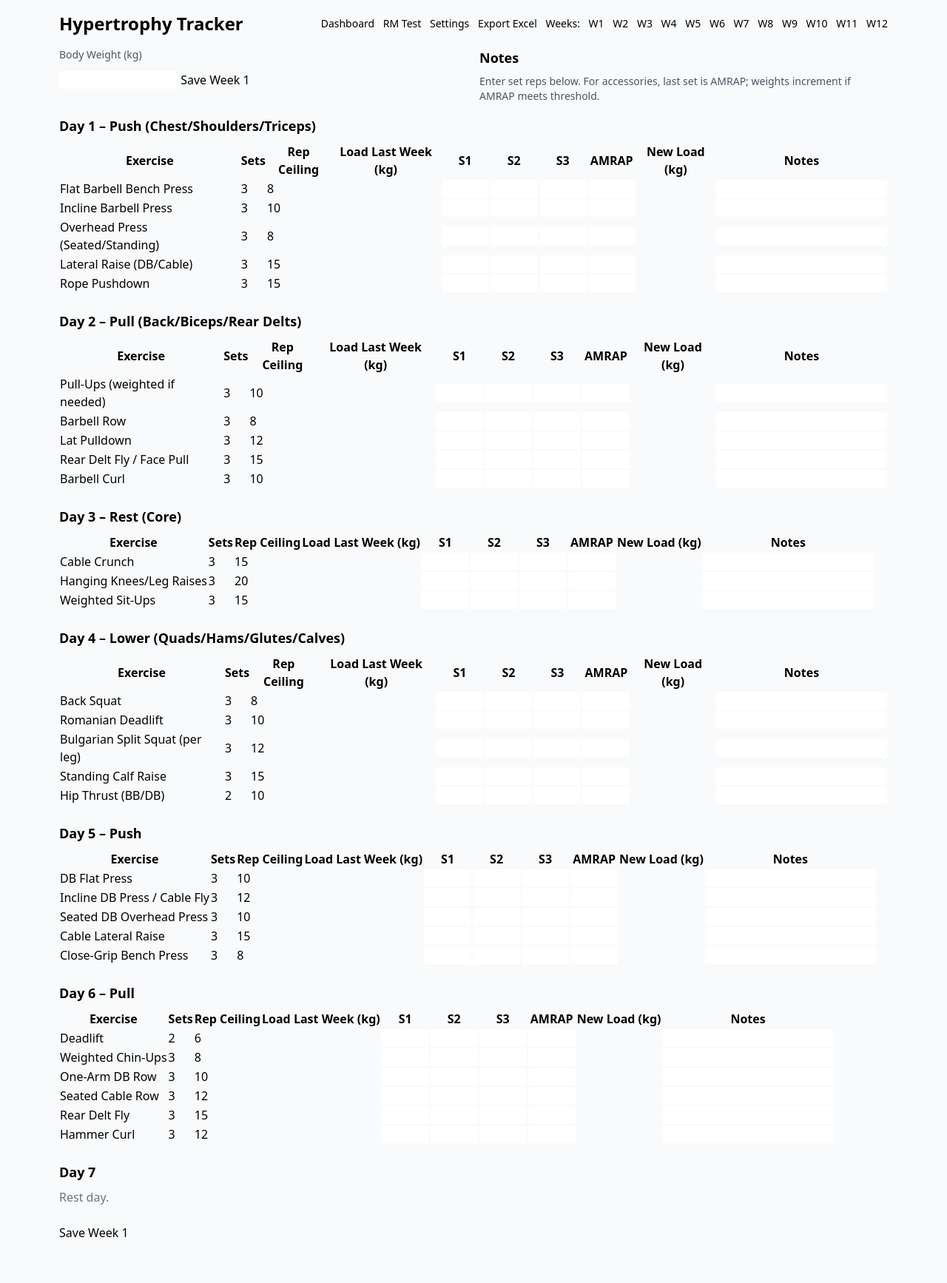
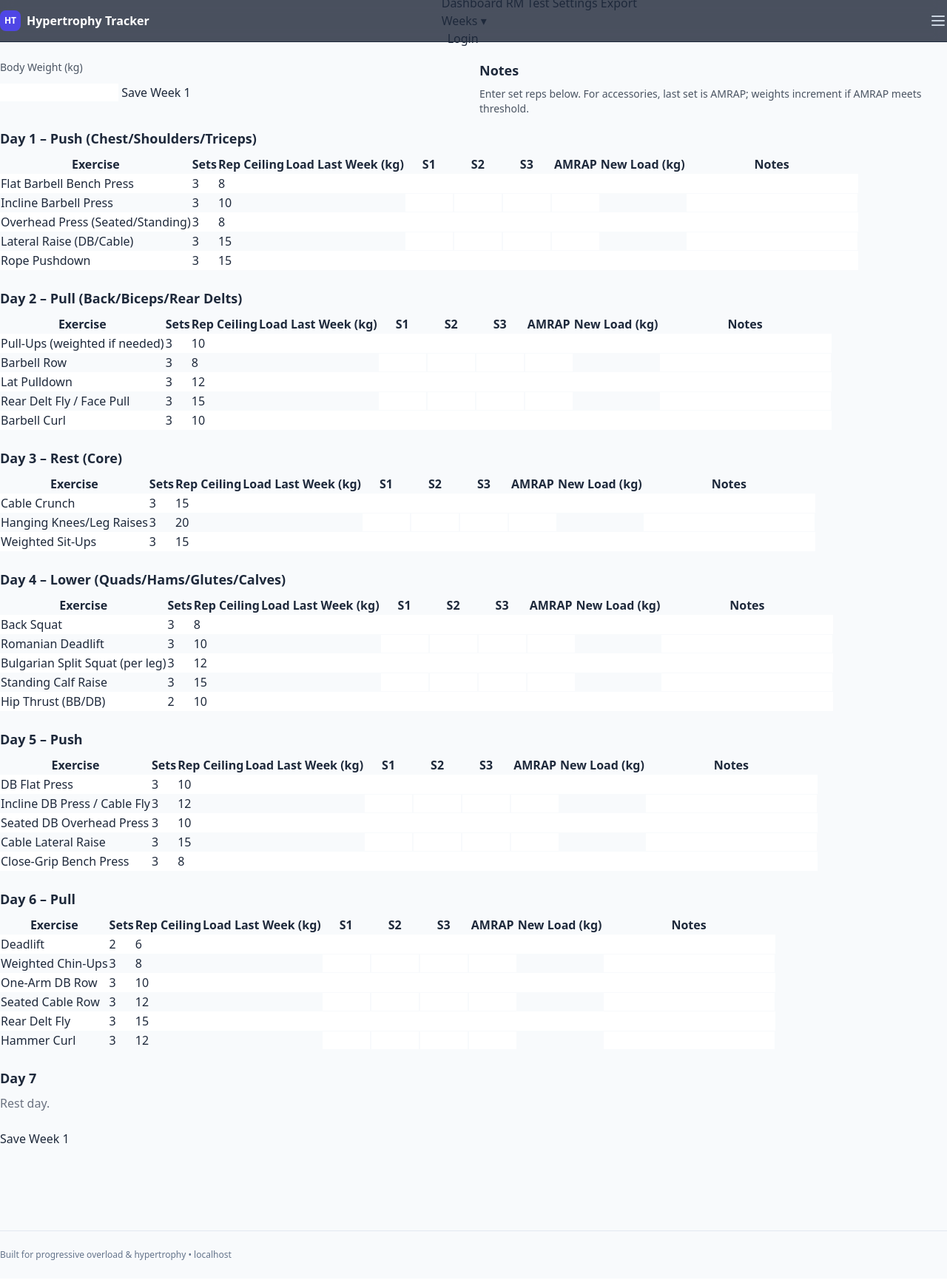
Before and after one commit to kevin989/hypertrophy-tracker, a Flask app: page /week/1 in a window 1280 px wide. Shown: the whole page at 74% size. After the commit the page ends 1703 px from the top, so only its background shows below. Run offline with Flask 3, Linux system fonts and the light colour scheme; data comes from the database, SQL or seed files in the repository; data that the repository does not hold is empty; some libraries are stand-ins or nearby versions.

Commit message:
Added styling to html

```diff
--- a/templates/base.html
+++ b/templates/base.html
@@ -6,43 +6,148 @@
   <title>{{ title if title else 'Hypertrophy Tracker' }}</title>
   <script src="https://cdn.tailwindcss.com"></script>
   <style>
-    .card { @apply bg-white shadow rounded p-4; }
-    .btn { @apply px-3 py-1 rounded bg-blue-600 text-white hover:bg-blue-700; }
-    .btn-secondary { @apply px-3 py-1 rounded bg-gray-200 text-gray-800 hover:bg-gray-300; }
-    .input { @apply border rounded px-2 py-1 w-full; }
-    .table { @apply w-full border-collapse; }
-    .table th { @apply text-left border-b py-2; }
-    .table td { @apply border-b py-1; }
+    /* Utility helpers (on top of Tailwind) */
+    .card { @apply bg-white shadow-md rounded-2xl p-5 border border-slate-100; }
+    .btn  { @apply inline-flex items-center justify-center px-3.5 py-2 rounded-xl text-sm font-medium transition;
+            @apply bg-indigo-600 text-white hover:bg-indigo-700 active:bg-indigo-800; }
+    .btn-secondary { @apply inline-flex items-center justify-center px-3 py-1.5 rounded-xl text-sm font-medium
+                     bg-slate-100 text-slate-700 hover:bg-slate-200 active:bg-slate-300; }
+    .btn-ghost { @apply inline-flex items-center px-3 py-1.5 rounded-xl text-sm text-slate-300 hover:text-white hover:bg-white/10; }
+    .input { @apply w-full rounded-xl border border-slate-200 px-3 py-2 text-sm focus:outline-none
+             focus:ring-2 focus:ring-indigo-500 focus:border-indigo-500; }
+    .table { @apply w-full border-collapse text-sm; }
+    .table th { @apply text-left bg-slate-50 border-b border-slate-200 px-3 py-2 font-semibold text-slate-700; }
+    .table td { @apply border-b border-slate-100 px-3 py-2; }
+    .badge { @apply inline-flex items-center rounded-full bg-slate-100 text-slate-700 px-2 py-0.5 text-xs font-medium; }
+    .container { @apply max-w-6xl mx-auto px-4; }
+    .nav-link { @apply text-slate-300 hover:text-white transition; }
+    .active-link { @apply text-white font-semibold; }
+    .nav-btn { @apply hidden md:inline-flex; }
+    .mobile-only { @apply md:hidden; }
+    .desktop-only { @apply hidden md:flex; }
+    .divider { @apply h-px bg-slate-200 my-4; }
   </style>
 </head>
-<body class="bg-gray-50">
-  <div class="max-w-6xl mx-auto p-4">
-    <header class="flex items-center justify-between mb-4">
-      <h1 class="text-2xl font-bold">Hypertrophy Tracker</h1>
-      <nav class="space-x-2 text-sm">
+
+<body class="bg-slate-50 text-slate-800">
+  <!-- Sticky top nav -->
+  <header class="sticky top-0 z-40 bg-slate-900/95 backdrop-blur supports-[backdrop-filter]:bg-slate-900/75 border-b border-slate-800">
+    <div class="container h-14 flex items-center justify-between">
+      <!-- Left: Brand -->
+      <a href="{{ url_for('dashboard') }}" class="flex items-center gap-2">
+        <div class="h-7 w-7 rounded-lg bg-indigo-600 grid place-items-center text-white text-xs font-bold">HT</div>
+        <span class="text-white font-semibold">Hypertrophy Tracker</span>
+      </a>
+
+      <!-- Right: Primary nav -->
+      <nav class="desktop-only items-center gap-2">
+        <a class="btn-ghost {{ 'active-link' if request.endpoint=='dashboard' else '' }}" href="{{ url_for('dashboard') }}">Dashboard</a>
+        <a class="btn-ghost {{ 'active-link' if request.endpoint=='rm_test' else '' }}" href="{{ url_for('rm_test') }}">RM Test</a>
+        <a class="btn-ghost {{ 'active-link' if request.endpoint=='settings' else '' }}" href="{{ url_for('settings') }}">Settings</a>
+        <a class="btn-ghost" href="{{ url_for('export_xlsx') }}">Export</a>
+
+        <!-- Weeks dropdown -->
+        <div class="relative">
+          <button id="weeksBtn" class="btn-ghost">Weeks ▾</button>
+          <div id="weeksMenu" class="hidden absolute right-0 mt-2 w-56 rounded-xl border border-slate-800 bg-slate-900 shadow-lg p-2">
+            <div class="grid grid-cols-3 gap-1">
+              {% for w in range(1,13) %}
+                <a class="text-slate-300 hover:text-white hover:bg-white/10 rounded-lg px-2 py-1 text-sm {{ 'active-link' if request.view_args and request.view_args.get('week')==w else '' }}"
+                   href="{{ url_for('week_view', week=w) }}">W{{ w }}</a>
+              {% endfor %}
+            </div>
+          </div>
+        </div>
+
+        {% if session.get('authed') %}
+          <a class="btn ml-2" href="{{ url_for('logout') }}">Logout</a>
+        {% else %}
+          <a class="btn ml-2" href="{{ url_for('login') }}">Login</a>
+        {% endif %}
+      </nav>
+
+      <!-- Mobile menu button -->
+      <button id="mobileMenuBtn" class="mobile-only text-slate-300 hover:text-white">
+        <svg xmlns="http://www.w3.org/2000/svg" class="h-6 w-6" fill="none" viewBox="0 0 24 24" stroke="currentColor">
+          <path stroke-linecap="round" stroke-linejoin="round" stroke-width="2"
+                d="M4 6h16M4 12h16M4 18h16"/>
+        </svg>
+      </button>
+    </div>
+
+    <!-- Mobile menu -->
+    <div id="mobileMenu" class="mobile-only hidden border-t border-slate-800">
+      <div class="container py-2 grid grid-cols-2 gap-2">
         <a class="btn-secondary" href="{{ url_for('dashboard') }}">Dashboard</a>
         <a class="btn-secondary" href="{{ url_for('rm_test') }}">RM Test</a>
         <a class="btn-secondary" href="{{ url_for('settings') }}">Settings</a>
-        <a class="btn-secondary" href="{{ url_for('export_xlsx') }}">Export Excel</a>
-        {% if session.get('authed') %}
-          <a class="btn-secondary" href="{{ url_for('logout') }}">Logout</a>
-        {% endif %}
-        <span class="ml-2">Weeks:</span>
-        {% for w in range(1,13) %}
-          <a class="btn-secondary" href="{{ url_for('week_view', week=w) }}">W{{ w }}</a>
-        {% endfor %}
-      </nav>
-    </header>
+        <a class="btn-secondary" href="{{ url_for('export_xlsx') }}">Export</a>
+        <div class="col-span-2">
+          <div class="font-semibold text-slate-300 mb-1">Weeks</div>
+          <div class="grid grid-cols-6 gap-1">
+            {% for w in range(1,13) %}
+              <a class="btn-secondary text-center" href="{{ url_for('week_view', week=w) }}">W{{ w }}</a>
+            {% endfor %}
+          </div>
+        </div>
+        <div class="col-span-2">
+          {% if session.get('authed') %}
+            <a class="btn w-full" href="{{ url_for('logout') }}">Logout</a>
+          {% else %}
+            <a class="btn w-full" href="{{ url_for('login') }}">Login</a>
+          {% endif %}
+        </div>
+      </div>
+    </div>
+  </header>
+
+  <main class="container py-6">
     {% with messages = get_flashed_messages(with_categories=true) %}
       {% if messages %}
-        <div class="mb-3 space-y-2">
+        <div class="mb-4 space-y-2">
           {% for category, message in messages %}
-            <div class="p-2 rounded {{ 'bg-green-100 text-green-900' if category=='success' else 'bg-red-100 text-red-900' }}">{{ message }}</div>
+            <div class="p-3 rounded-xl
+                        {{ 'bg-green-50 text-green-800 border border-green-200' if category=='success'
+                           else 'bg-rose-50 text-rose-800 border border-rose-200' }}">
+              {{ message }}
+            </div>
           {% endfor %}
         </div>
       {% endif %}
     {% endwith %}
+
     {% block content %}{% endblock %}
-  </div>
+  </main>
+
+  <footer class="border-t border-slate-200 py-6 mt-12">
+    <div class="container text-xs text-slate-500">
+      Built for progressive overload & hypertrophy • {{ request.host }}
+    </div>
+  </footer>
+
+  <script>
+    // Weeks dropdown (desktop)
+    const weeksBtn = document.getElementById('weeksBtn');
+    const weeksMenu = document.getElementById('weeksMenu');
+    if (weeksBtn) {
+      weeksBtn.addEventListener('click', () => {
+        weeksMenu.classList.toggle('hidden');
+      });
+      document.addEventListener('click', (e) => {
+        if (!weeksBtn.contains(e.target) && !weeksMenu.contains(e.target)) {
+          weeksMenu.classList.add('hidden');
+        }
+      });
+    }
+
+    // Mobile menu toggle
+    const mobileBtn = document.getElementById('mobileMenuBtn');
+    const mobileMenu = document.getElementById('mobileMenu');
+    if (mobileBtn) {
+      mobileBtn.addEventListener('click', () => {
+        mobileMenu.classList.toggle('hidden');
+      });
+    }
+  </script>
 </body>
 </html>
--- a/templates/week.html
+++ b/templates/week.html
@@ -17,6 +17,7 @@
     <div class="card mb-6">
       <h3 class="text-lg font-semibold mb-2">{{ day_title }}</h3>
       {% if sub|length == 0 %}
+      {% if 'Rest' in day_title %}<span class="badge ml-2">Recovery</span>{% endif %}
         <p class="text-gray-500">Rest day.</p>
       {% else %}
       <div class="overflow-x-auto">
@@ -37,7 +38,7 @@
         </thead>
         <tbody>
           {% for r in sub %}
-          <tr>
+          <tr class="{{ 'bg-white' if loop.index is odd else 'bg-slate-50' }}">
             <td>{{ r.exercise }}</td>
             <td>{{ r.sets }}</td>
             <td>{{ r.rep_high }}</td>
```
